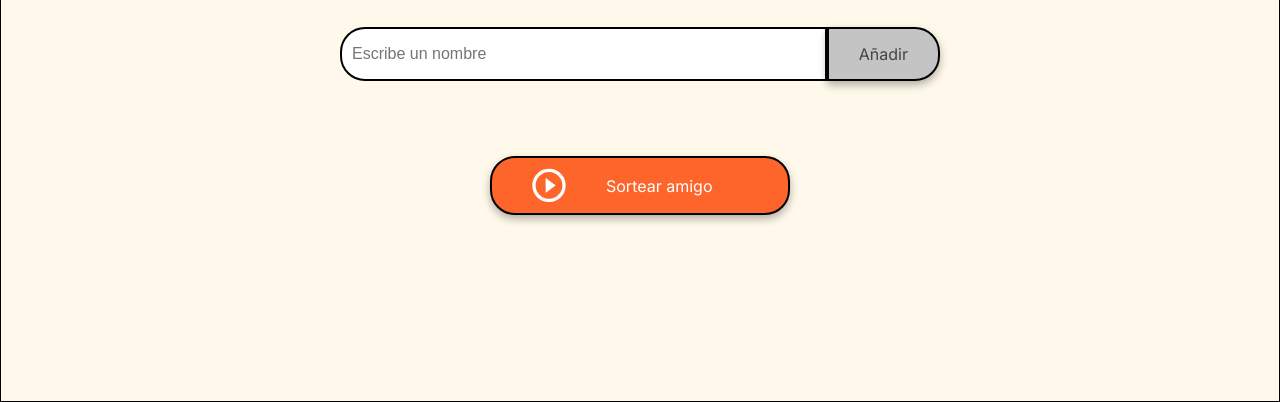
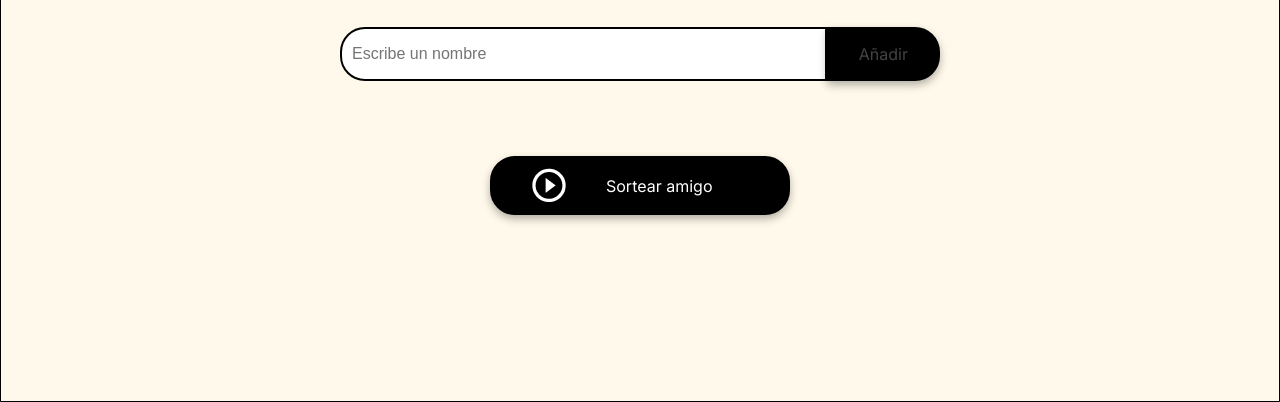
Before and after one commit to joslcan/amigo.secreto, a plain HTML site: page index.html in a window 1280 px wide. Shown: the part 398-800 px from the top of the page. Drawn offline with Linux system fonts and the light colour scheme.

Commit message:
Agrega color a los botones desabilitados y limpia la tabulacion en el loop de actualizar lista

```diff
--- a/app.js
+++ b/app.js
@@ -91,7 +91,7 @@ function AgregarALista(arreglo,listaDestino) {
 function refrescaLista (arreglo,listaDestino) {
     for (let l=1 ; l < arreglo.length ; l++) {
         const li = document.createElement('li');
-        li.textContent = `\t${arreglo[l]}`;
+        li.textContent = arreglo[l];
         li.setAttribute('type','square');
         document.getElementById(listaDestino).appendChild(li);
     }
--- a/index.html
+++ b/index.html
@@ -21,7 +21,7 @@
             <h2 class="section-title">Digite el nombre de sus amigos</h2>
             <div class="input-wrapper">
                 <input type="text" id="amigo" onclick="activarBoton('añadir');" class="input-name" placeholder="Escribe un nombre">
-                <button class="button-add" onclick="agregarAmigo();" id="añadir">Añadir</button>
+                <button class="button-add" onclick="agregarAmigo();" id="añadir" disabled="true">Añadir</button>
             </div>
 
             <ul id="listaAmigos" class="name-list" aria-labelledby="listaAmigos" role="list"></ul>
--- a/style.css
+++ b/style.css
@@ -92,6 +92,8 @@ body {
     justify-content: center;
 }
 
+
+
 /* Estilos de entrada de texto */
 .input-title {
     flex: 1;
@@ -123,6 +125,10 @@ button {
 
 .button-add:hover {
     background-color: #a1a1a1;
+}
+
+.button-add:disabled {
+    background-color: #000;
 }
 
 /* Listas */
@@ -160,3 +166,7 @@ ul {
 .button-draw:hover {
     background-color: var(--color-button-hover);
 }
+
+.button-draw:disabled {
+    background-color: #000;
+}
```
